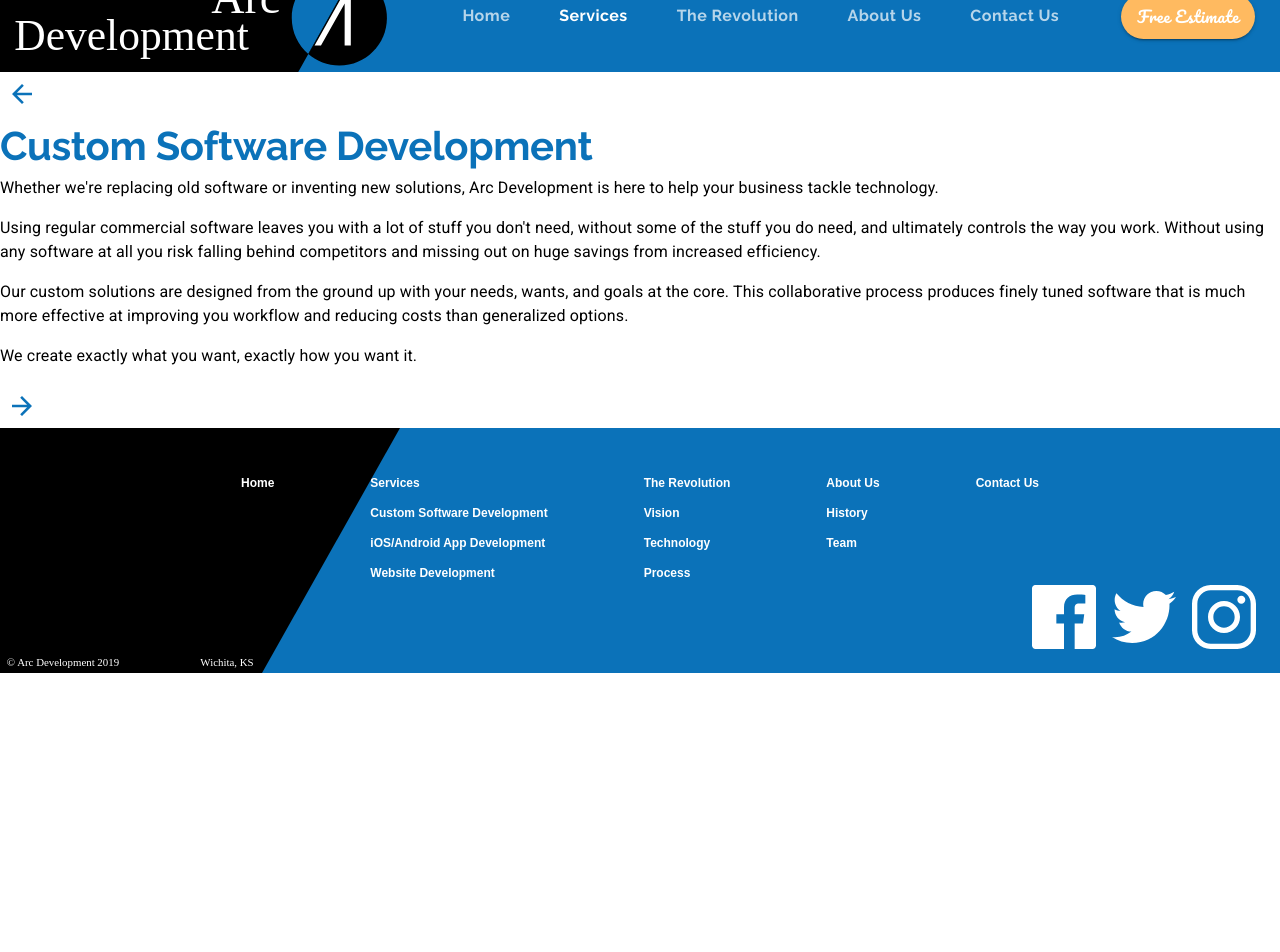
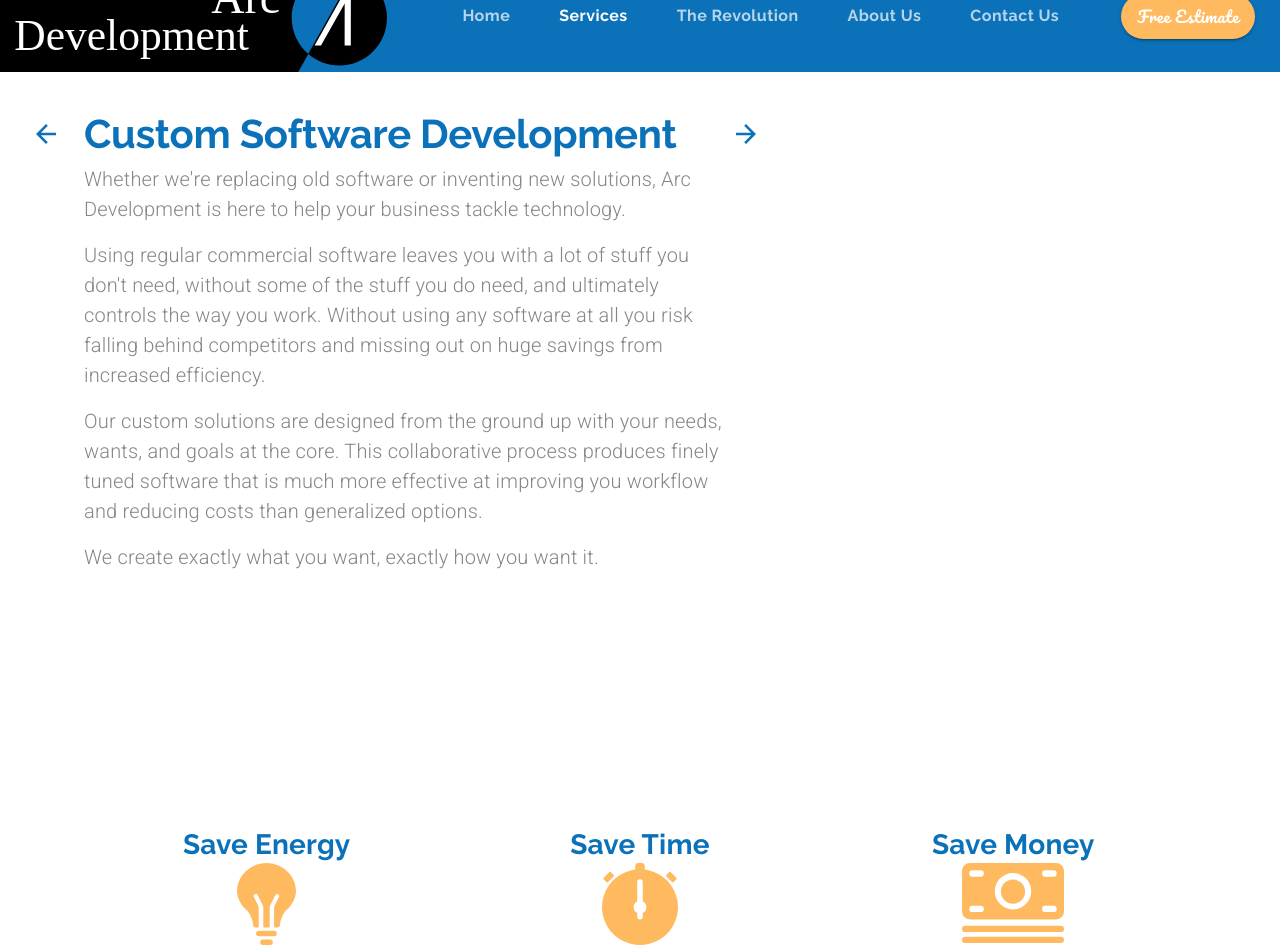
Before and after one commit to ms77grz/material-ui-react-full-course, a React (Create React App) app: page /customsoftware in a window 1280 px wide. Shown: the part 40-992 px from the top of the page. Before the commit the page ends 800 px from the top, so only its background shows below. Built offline with nearby package versions, Linux system fonts and the light colour scheme.

Commit message:
Custom Software Development Page - Middle Icons

```diff
--- a/src/components/App.js
+++ b/src/components/App.js
@@ -47,11 +47,7 @@ function App() {
             exact
             path='/customsoftware'
             render={props => (
-              <CustomSoftware
-                {...props}
-                setValue={setValue}
-                setSelectedIndex={setSelectedIndex}
-              />
+              <CustomSoftware {...props} setSelectedIndex={setSelectedIndex} />
             )}
           />
           <Route
--- a/src/components/CustomSoftware.js
+++ b/src/components/CustomSoftware.js
@@ -9,23 +9,49 @@ import useMediaQuery from '@material-ui/core/useMediaQuery';
 
 import backArrow from '../assets/backArrow.svg';
 import forwardArrow from '../assets/forwardArrow.svg';
+import lightbulb from '../assets/bulb.svg';
+import cash from '../assets/cash.svg';
+import stopwatch from '../assets/stopwatch.svg';
 
-const useStyles = makeStyles(theme => ({}));
+const useStyles = makeStyles(theme => ({
+  heading: {
+    width: '40em',
+  },
+  arrowContainer: {
+    marginTop: '.5em',
+  },
+  mainContainer: {
+    paddingLeft: '5em',
+    paddingRight: '5em',
+    paddingTop: '2em',
+    paddingBottom: '10em',
+  },
+}));
 
-export default function CustomSoftware() {
+export default function CustomSoftware(props) {
+  const { setSelectedIndex } = props;
   const classes = useStyles();
   const theme = useTheme();
   const matchesSM = useMediaQuery(theme.breakpoints.down('sm'));
 
   return (
-    <Grid container direction='column'>
+    <Grid container direction='column' className={classes.mainContainer}>
       <Grid item container>
-        <Grid item>
-          <IconButton>
+        <Grid
+          item
+          className={classes.arrowContainer}
+          style={{ marginRight: '1em', marginLeft: '-3.5em' }}
+        >
+          <IconButton
+            style={{ backgroundColor: 'transparent' }}
+            component={Link}
+            to='/services'
+            onClick={() => setSelectedIndex(0)}
+          >
             <img src={backArrow} alt='Back to Services Page' />
           </IconButton>
         </Grid>
-        <Grid item container direction='column'>
+        <Grid item container direction='column' className={classes.heading}>
           <Grid item>
             <Typography variant='h2'>Custom Software Development</Typography>
           </Grid>
@@ -53,8 +79,13 @@ export default function CustomSoftware() {
             </Typography>
           </Grid>
         </Grid>
-        <Grid item>
-          <IconButton>
+        <Grid item className={classes.arrowContainer}>
+          <IconButton
+            style={{ backgroundColor: 'transparent' }}
+            component={Link}
+            to='/mobileapps'
+            onClick={() => setSelectedIndex(2)}
+          >
             <img
               src={forwardArrow}
               alt='Forward to iOS/Android App Development Page'
@@ -62,6 +93,58 @@ export default function CustomSoftware() {
           </IconButton>
         </Grid>
       </Grid>
+      <Grid
+        item
+        container
+        justifyContent='center'
+        style={{ marginTop: '15em', marginBottom: '20em' }}
+      >
+        <Grid
+          item
+          container
+          direction='column'
+          alignItems='center'
+          md
+          style={{ maxWidth: '40em' }}
+        >
+          <Grid item>
+            <Typography variant='h4'>Save Energy</Typography>
+          </Grid>
+          <Grid item>
+            <img src={lightbulb} alt='lightbulb' />
+          </Grid>
+        </Grid>
+        <Grid
+          item
+          container
+          direction='column'
+          alignItems='center'
+          md
+          style={{ maxWidth: '40em' }}
+        >
+          <Grid item>
+            <Typography variant='h4'>Save Time</Typography>
+          </Grid>
+          <Grid item>
+            <img src={stopwatch} alt='stopwatch' />
+          </Grid>
+        </Grid>
+        <Grid
+          item
+          container
+          direction='column'
+          alignItems='center'
+          md
+          style={{ maxWidth: '40em' }}
+        >
+          <Grid item>
+            <Typography variant='h4'>Save Money</Typography>
+          </Grid>
+          <Grid item>
+            <img src={cash} alt='cash' />
+          </Grid>
+        </Grid>
+      </Grid>
     </Grid>
   );
 }
--- a/src/components/ui/theme.js
+++ b/src/components/ui/theme.js
@@ -58,6 +58,11 @@ const theme = createTheme({
       fontSize: '1.25rem',
       fontWeight: 300,
     },
+    body1: {
+      fontSize: '1.25rem',
+      color: arcGrey,
+      fontWeight: 300,
+    },
     learnBtn: {
       borderColor: arcBlue,
       color: arcBlue,
```
